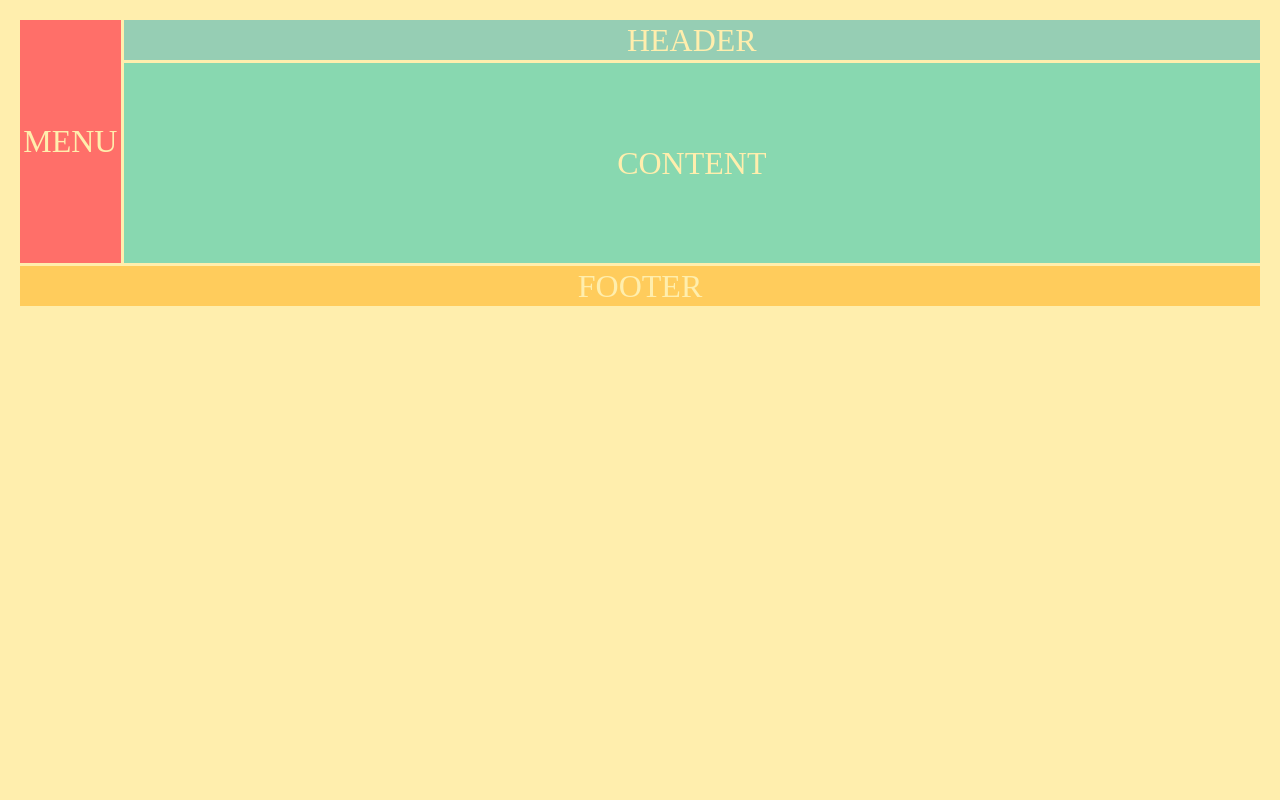
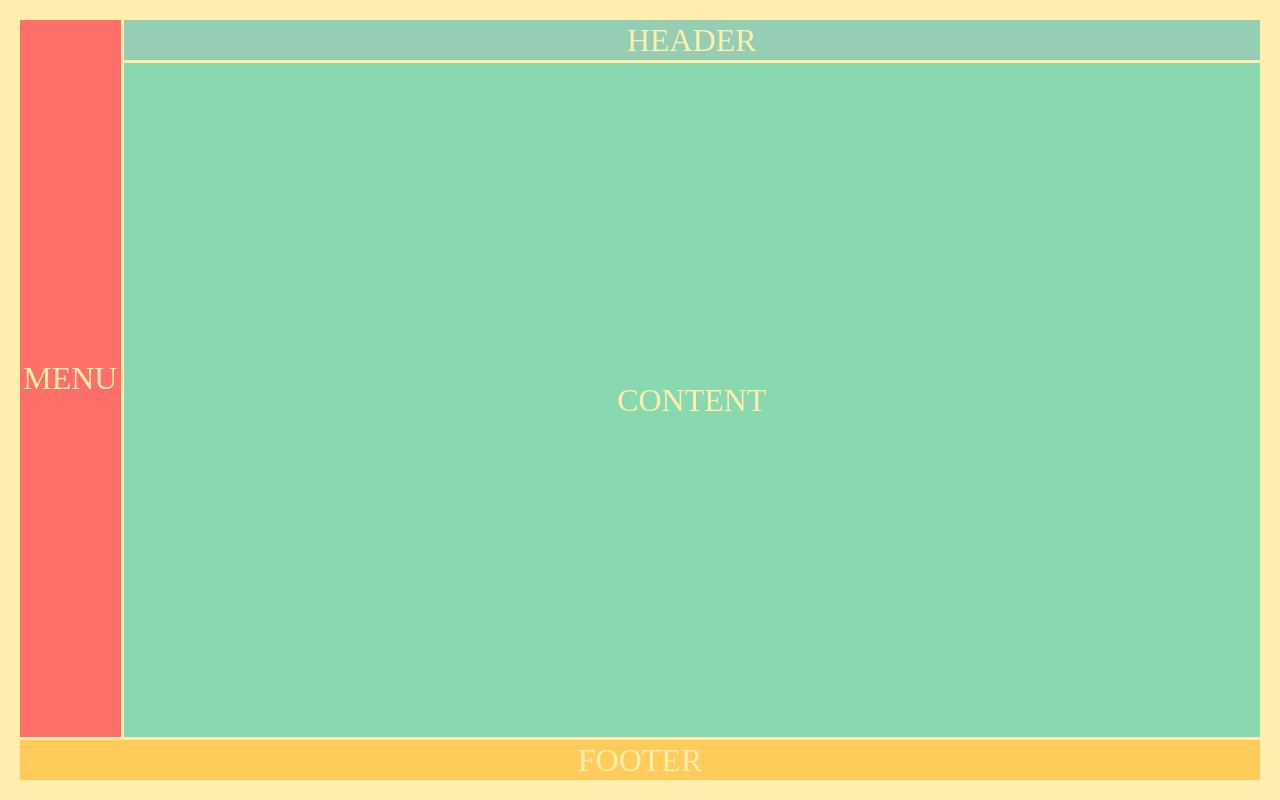
Before and after one commit to utkarsh1810/Development-trashs, a plain HTML site: page grid layout/index.html in a window 1280 px wide. Drawn offline with Linux system fonts and the light colour scheme.

Commit message:
styling acc. to the layout with grid-area

```diff
--- a/grid layout/index.css
+++ b/grid layout/index.css
@@ -1,24 +1,32 @@
 .container {
+    height: 100%;
     display: grid;
     grid-gap: 3px;
     grid-template-columns: repeat(12, 1fr);
-    grid-template-rows: 40px 200px 40px;
+    grid-template-rows: 40px auto 40px;
+    grid-template-areas: "m h h h h h h h h h h h"
+                         "m c c c c c c c c c c c"
+                         "f f f f f f f f f f f f";
 }
 
 .header {
     /* grid-column-start: 1;
     grid-column-end: 3; */
-    grid-column: 2 / -1;
+    /* grid-column: 2 / -1; */
+    grid-area: h;
 }
 
 .menu {
-    grid-row: 1 / 3;
+    /* grid-row: 1 / 3; */
+    grid-area: m;
 }
 
 .content {
-    grid-column: 2 / -1;
+    /* grid-column: 2 / -1; */
+    grid-area: c;
 }
 
 .footer {
-    grid-column: 1 / -1;
+    /* grid-column: 1 / -1; */
+    grid-area: f;
 }
```
